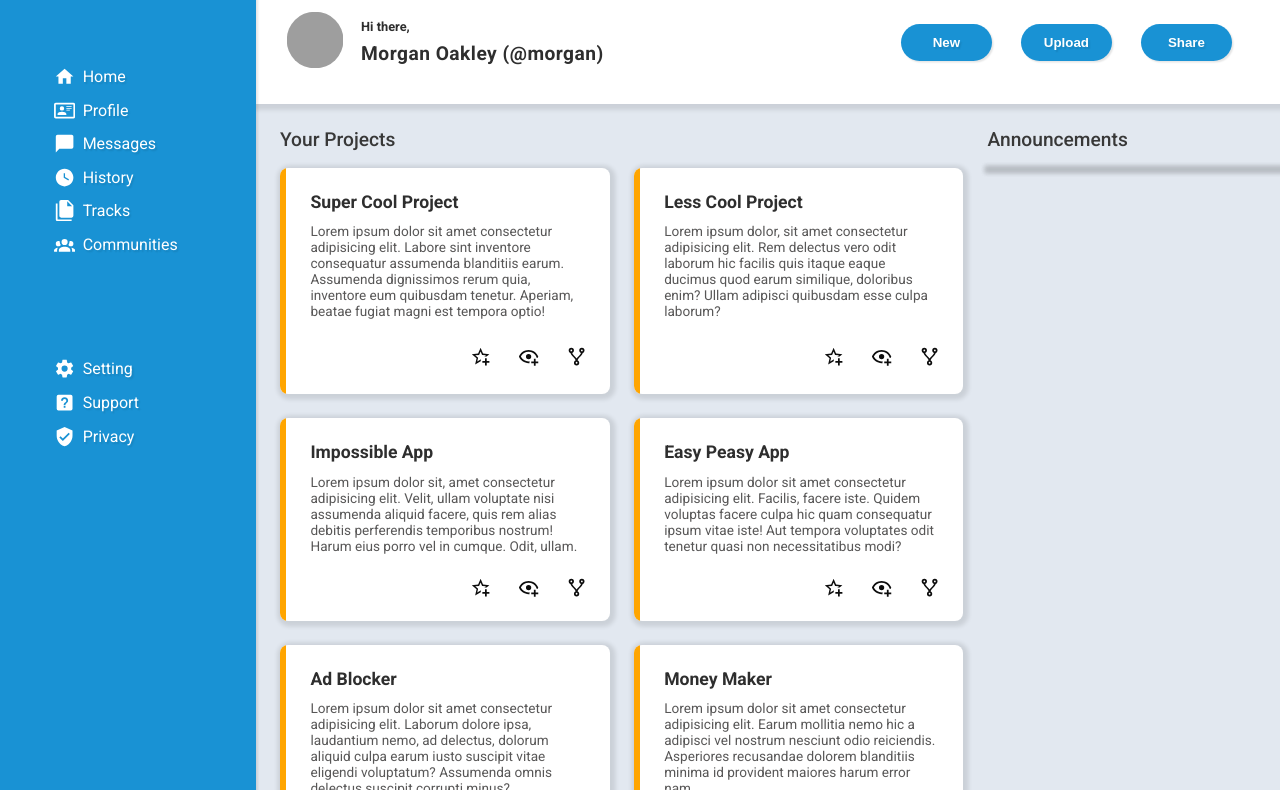
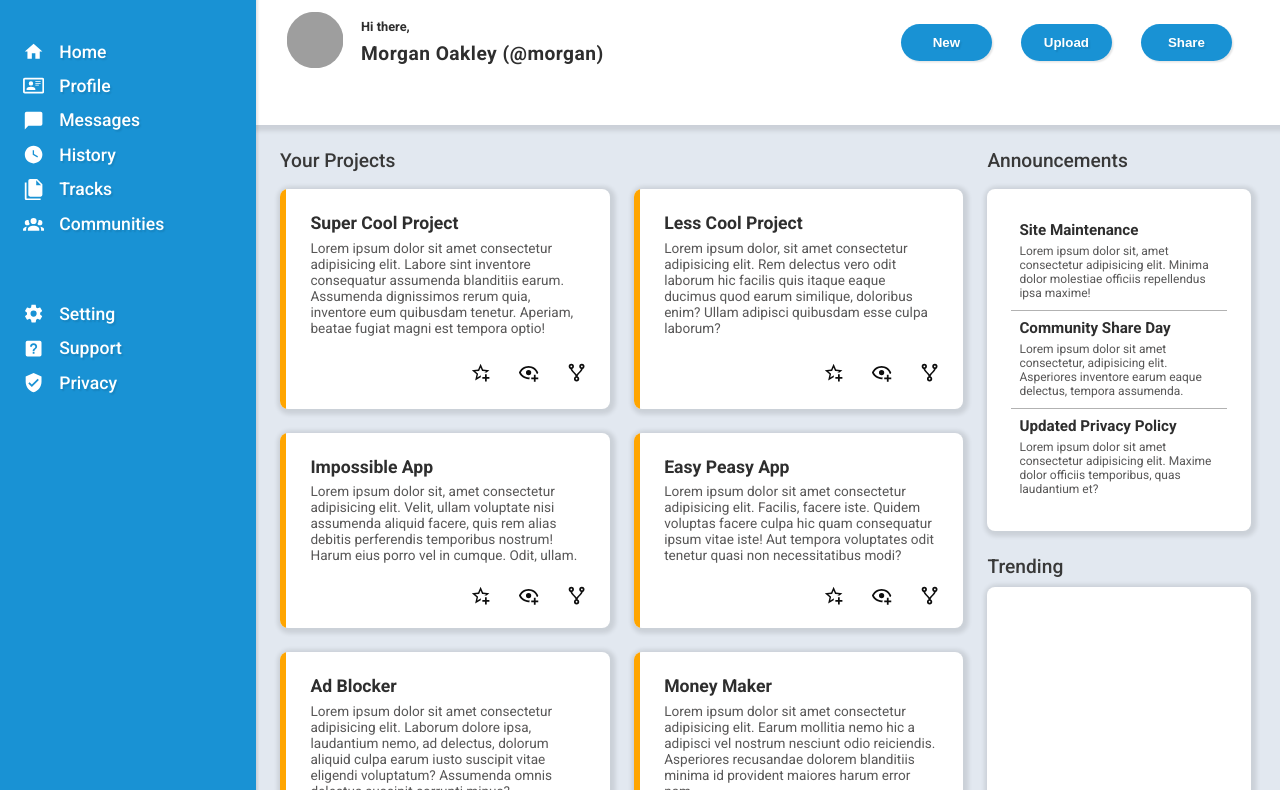
Before and after one commit to ymohajerin/admin_dashboard, a plain HTML site: page index.html in a window 1280 px wide. Shown: the part 64-854 px from the top of the page. Drawn offline with Linux system fonts and the light colour scheme; grey boxes are pictures that could not be loaded.

Commit message:
announcement section added

```diff
--- a/index.html
+++ b/index.html
@@ -165,14 +165,21 @@
             </article>
             <div class="main-right">
                 <div class="announcements">
-                    <div class="announcment-post">
-
+                    <div class="announcement-post">
+                        <h3>Site Maintenance</h3>
+                        <p>Lorem ipsum dolor sit, amet consectetur adipisicing elit. Minima dolor molestiae officiis repellendus ipsa maxime!</p>
                     </div>
-                    <div class="announcment-post"></div>
-                    <div class="announcment-post"></div>
+                    <div class="announcement-post">
+                        <h3>Community Share Day</h3>
+                        <p>Lorem ipsum dolor sit amet consectetur, adipisicing elit. Asperiores inventore earum eaque delectus, tempora assumenda.</p>
+                    </div>
+                    <div class="announcement-post">
+                        <h3>Updated Privacy Policy</h3>
+                        <p>Lorem ipsum dolor sit amet consectetur adipisicing elit. Maxime dolor officiis temporibus, quas laudantium et?</p>
+                    </div>
                 </div>
                 <div class="trending">
-                    <div class="trending-headeer"></div>
+                    <div class="trending-header">Trending</div>
                     <div class="trending-card"></div>
                 </div>
             </div>
--- a/style.css
+++ b/style.css
@@ -24,18 +24,22 @@ body{
 
 }
 .sidebar{
+  font-size: 1.1rem;
+  font-weight: 500;
     text-shadow: 0.1rem 0.1rem 0.1rem rgb(0, 0, 0, 0.1);
     background-color: rgb(25,146,212);
     height: 100%;
     grid-column: 1;
     grid-row: 1 / -1;
-    display: grid;
-    grid-template-rows: 1fr 3fr  6fr;
-    gap: 1.5rem;
-    justify-content: center;
+    display: flex;
+    flex-direction: column;
+    align-items: flex-start;
+    gap: 3.5rem;
+    justify-content: flex-start;
     padding-top: 1.1rem;
     box-shadow: 1px 1px 2px 1px rgb(0, 0, 0, 0.1);
-    z-index: 2
+    z-index: 2;
+    padding-right: max(2rem, auto);
 
 }
 header{
@@ -79,12 +83,12 @@ a{
 li{
     padding-bottom: 0.9rem;
     display: flex;
+    gap: 0.5rem;
     justify-content: flex-start;
     align-items: center;
 }
 .sidebar-header{
-    position: relative;
-    right: 0.7rem;
+    padding-left: 1.29rem;
     grid-row: 1;
     display: flex;
     justify-content: flex-start;
@@ -93,10 +97,12 @@ li{
 .title{
     font-size: 1.4rem;
 }
-.sidebar-main{
+.sidebar-main{padding-left:1.5rem;
+
     grid-row:2;
 }
 .sidebar-subsection{
+  padding-left:1.5rem;
     grid-row: 3;
 }
 .sidebar-header>.icon{
@@ -222,6 +228,9 @@ li{
     padding: 1.5rem;
     padding-top: 0;
   }
+  .announcements, .trending-card{
+    padding: 1.5rem;
+  }
   .cards, .announcements, .trending-card{
     background-color: white;
     border-radius: 8px;
@@ -269,7 +278,7 @@ li{
   }
   h2{
     font-size: 1.1rem;
-    padding-bottom: 0.7rem;
+    padding-bottom: 0.4rem;;
   }
   h2+p{
     font-size: 0.85rem;
@@ -285,13 +294,44 @@ li{
     gap: 1.3rem;
     padding-right: 1rem;
   }
-  .main-left{
+  .main-right{
     display: grid;
     grid-template-rows: 1fr 1fr;
     margin-right: 1.8rem;
     gap: 1.5rem;
   }
+  .trending{
+    display: grid;
+    grid-template-rows: 2rem 1fr;
+    padding-bottom: 1.5rem;
+  }
+  .trending-header{
+    font-size: 1.2rem;
+    padding-bottom: 0;
+    color: rgb(56, 56, 56);
+    font-weight: 500;
+  }
   .trending-card{
+    margin-top: 0;
     display: grid;
-    grid-row: 1fr 4fr;
+    grid-row: repeat(4, 1fr);
   }
+  .announcement-post{
+    padding: 0.5rem;
+    border-bottom: 1px solid rgb(0, 0, 0, 0.3);
+  }
+  .announcement-post:last-of-type{
+    border-bottom: none;
+  }
+  .announcement-post h3{
+    font-size: 0.95rem;
+    padding-bottom: 0.3rem;
+  }
+  .announcement-post p{
+
+    font-size: 0.75rem;
+    color: rgb(88, 87, 87);
+    font-weight: 400;
+    -webkit-font-smoothing: antialiased;
+
+  }
```
